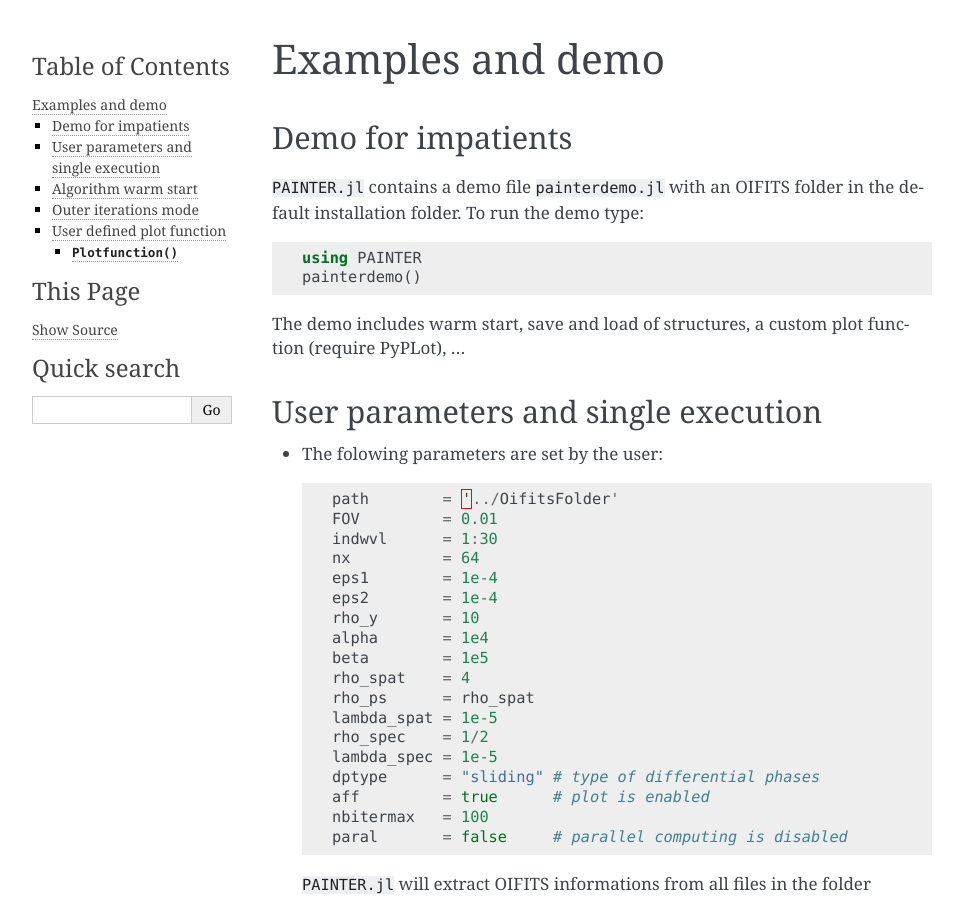
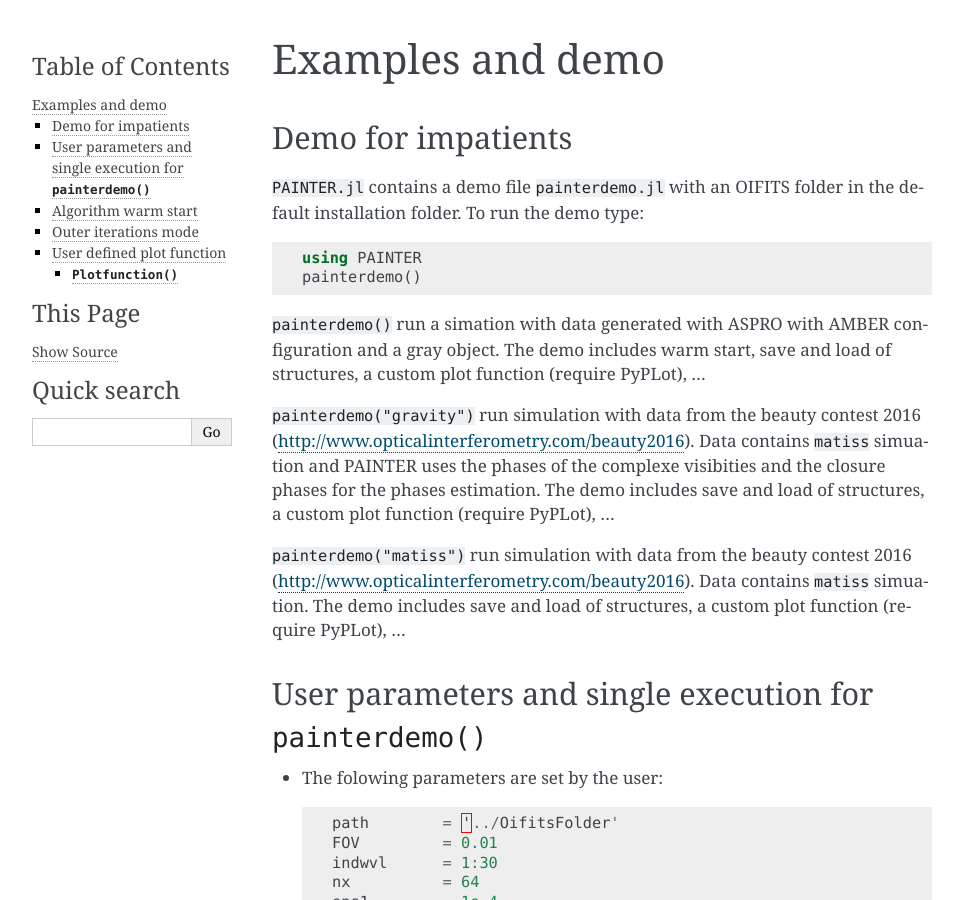
Before and after one commit to andferrari/PAINTER.jl, a Sphinx documentation site: the page built from doc/source/examples.rst, in a window 1280 px wide and 900 px high. Shown: the whole window, without its empty margins (148-1111 px from the left). Built offline with Sphinx 7.4.7, drawn with Linux system fonts in a browser that asks for light colours; formulas are drawn with MathJax 3.

Commit message:
gravity demo
gravity and matiss demo are added, matiss demo will need an update for
OIFITS.jl

```diff
--- a/doc/source/examples.rst
+++ b/doc/source/examples.rst
@@ -15,10 +15,18 @@ To run the demo type:
   using PAINTER
   painterdemo()
 
+``painterdemo()`` run a simation with data generated with ASPRO with AMBER configuration and a gray object.
 The demo includes warm start, save and load of structures, a custom plot function (require PyPLot), ...
 
-User parameters and single execution
-------------------------------------
+``painterdemo("gravity")`` run simulation with data from the beauty contest 2016 (http://www.opticalinterferometry.com/beauty2016).
+Data contains ``matiss`` simuation and PAINTER uses the phases of the complexe visibities and the closure phases for the phases estimation.
+The demo includes save and load of structures, a custom plot function (require PyPLot), ...
+
+``painterdemo("matiss")`` run simulation with data from the beauty contest 2016 (http://www.opticalinterferometry.com/beauty2016).
+Data contains ``matiss`` simuation. The demo includes save and load of structures, a custom plot function (require PyPLot), ...
+
+User parameters and single execution for ``painterdemo()``
+----------------------------------------------------------
 
 * The folowing parameters are set by the user:
 
@@ -41,7 +49,6 @@ User parameters and single execution
     dptype      = "sliding" # type of differential phases
     aff         = true      # plot is enabled
     nbitermax   = 100
-    paral       = false     # parallel computing is disabled
 
   ``PAINTER.jl`` will extract OIFITS informations from all files in the folder ``../OifitsFolder`` and will restrict the analysis to the first 29 wavelengths.
 
@@ -58,7 +65,7 @@ User parameters and single execution
 
 .. code:: julia
 
-  OIDATA, PDATA = painter(Folder=Folder, nbitermax=nbitermax, nx=nx, lambda_spat=lambda_spat=lambda_spat, lambda_spec=lambda_spec, rho_y= rho_y, rho_spat= rho_spat, rho_spec= rho_spec, rho_ps= rho_ps, alpha= alpha, beta=beta, eps1=eps1, eps2=eps2, FOV= FOV, indwvl=indwvl, paral=paral)
+  OIDATA, PDATA = painter(Folder=Folder, nbitermax=nbitermax, nx=nx, lambda_spat=lambda_spat=lambda_spat, lambda_spec=lambda_spec, rho_y= rho_y, rho_spat= rho_spat, rho_spec= rho_spec, rho_ps= rho_ps, alpha= alpha, beta=beta, eps1=eps1, eps2=eps2, FOV= FOV, indwvl=indwvl)
 
 Algorithm warm start
 --------------------
--- a/doc/source/functions.rst
+++ b/doc/source/functions.rst
@@ -12,7 +12,7 @@ Main function
 
     .. code:: julia
 
-      OIDATA,PDATA = painter(Folder, nbitermax, nx, lambda_spat, lambda_spec, lambda_L1, epsilon, rho_y, rho_spat, rho_spec, rho_ps, alpha, Wvlt, beta, eps1, eps2, FOV, mask3D, xinit3D, indfile, indwvl, aff, CountPlot, PlotFct, admm, paral)
+      OIDATA,PDATA = painter(Folder, nbitermax, nx, lambda_spat, lambda_spec, lambda_L1, epsilon, rho_y, rho_spat, rho_spec, rho_ps, alpha, Wvlt, beta, eps1, eps2, FOV, mask3D, xinit3D, indfile, indwvl, aff, CountPlot, PlotFct, admm)
 
   * Specific structures. This method allows to restart the algorithm, for example if the number of iterations is not sufficient (see variable ``nbitermax+=100``).
 
```
Also changed, not shown: doc/source/variables.rst (+0 -9 lines), 8 other files.
